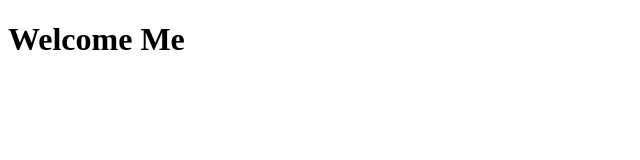
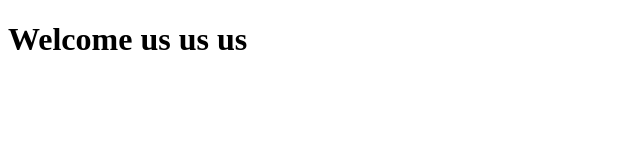
Before and after one commit to abdelilah-haji/tp4_devops, a plain HTML site: page index.html in a window 1280 px wide. Shown: the whole page, without its empty margins (0-640 px from the left). Drawn offline with Linux system fonts and the light colour scheme.

Commit message:
“tp4”

```diff
--- a/index.html
+++ b/index.html
@@ -5,6 +5,6 @@
         <title>index_page</title>
     </head>
     <body>
-        <h1>Welcome Me</h1>
+        <h1>Welcome us us us</h1>
     </body>
 </html>
```
